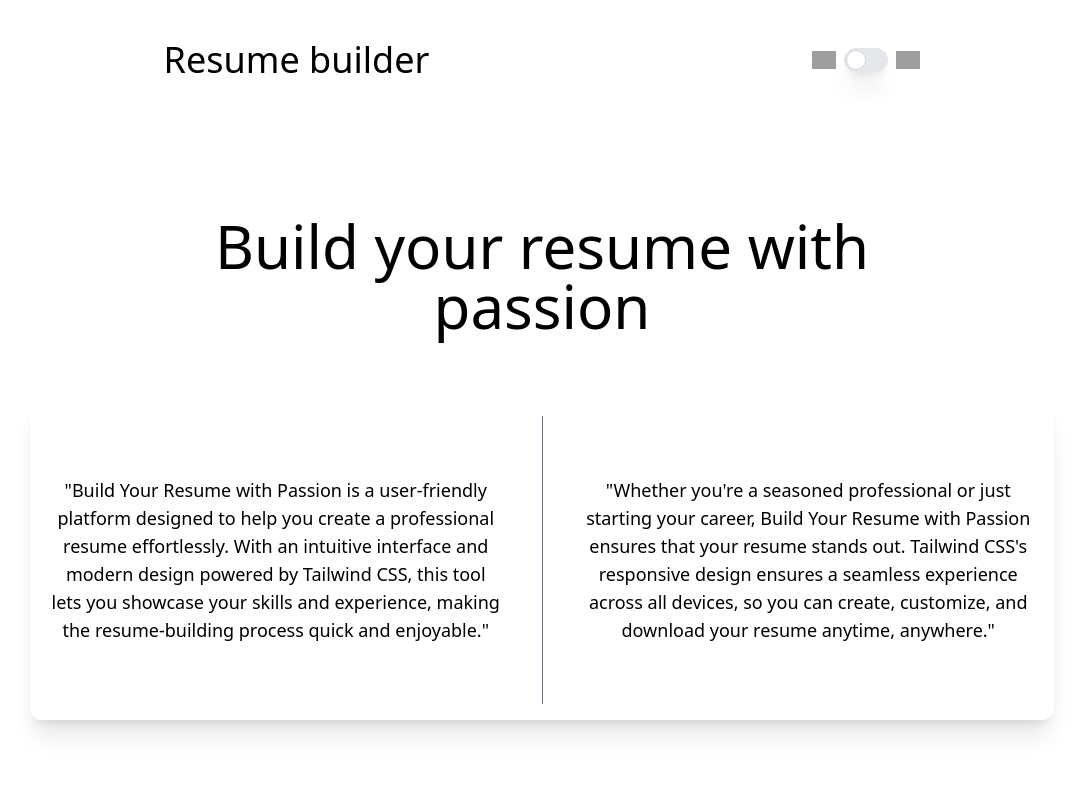
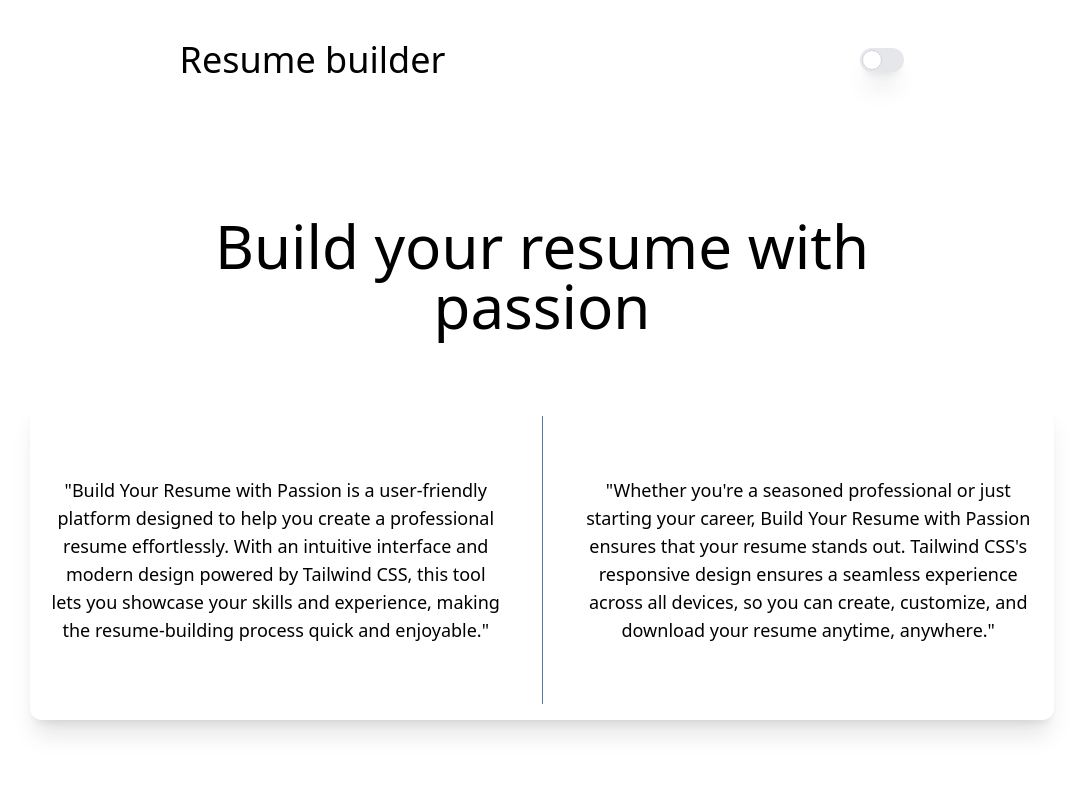
Before and after one commit to DarkLordGeo/React-resume-builder, a React (Vite) app: page / in a window 1280 px wide. Shown: the top 800 px of the page, without its empty margins (98-1181 px from the left). Built offline with nearby package versions, Linux system fonts and the light colour scheme; grey boxes are pictures that could not be loaded.

Commit message:
removed dark and light mode images

```diff
--- a/src/header/header.jsx
+++ b/src/header/header.jsx
@@ -28,23 +28,7 @@ function Header(){
                 <div>
                 <ul className="flex items-center justify-center gap-10 text-2xl list-none dark:text-slate">
                     <li className="flex items-center justify-center gap-2 cursor-pointer sm:lg:flex">
-                    <div>
-                        <img
-                        src="brightness.png"
-                        alt="Light Mode"
-                        className="w-6 dark:hidden"
-                        id="darkModeSun"
-                        />
-                    </div>
                     <Toggle onToggle={toggleChecked} darkMode={darkMode}/>
-                    <div>
-                        <img
-                        src="night-mode.png"
-                        alt="Light Mode"
-                        className="w-6 dark:hidden"
-                        id="darkModeMoon"
-                        />
-                    </div>
                     </li>
                 </ul>
                 </div>
```
